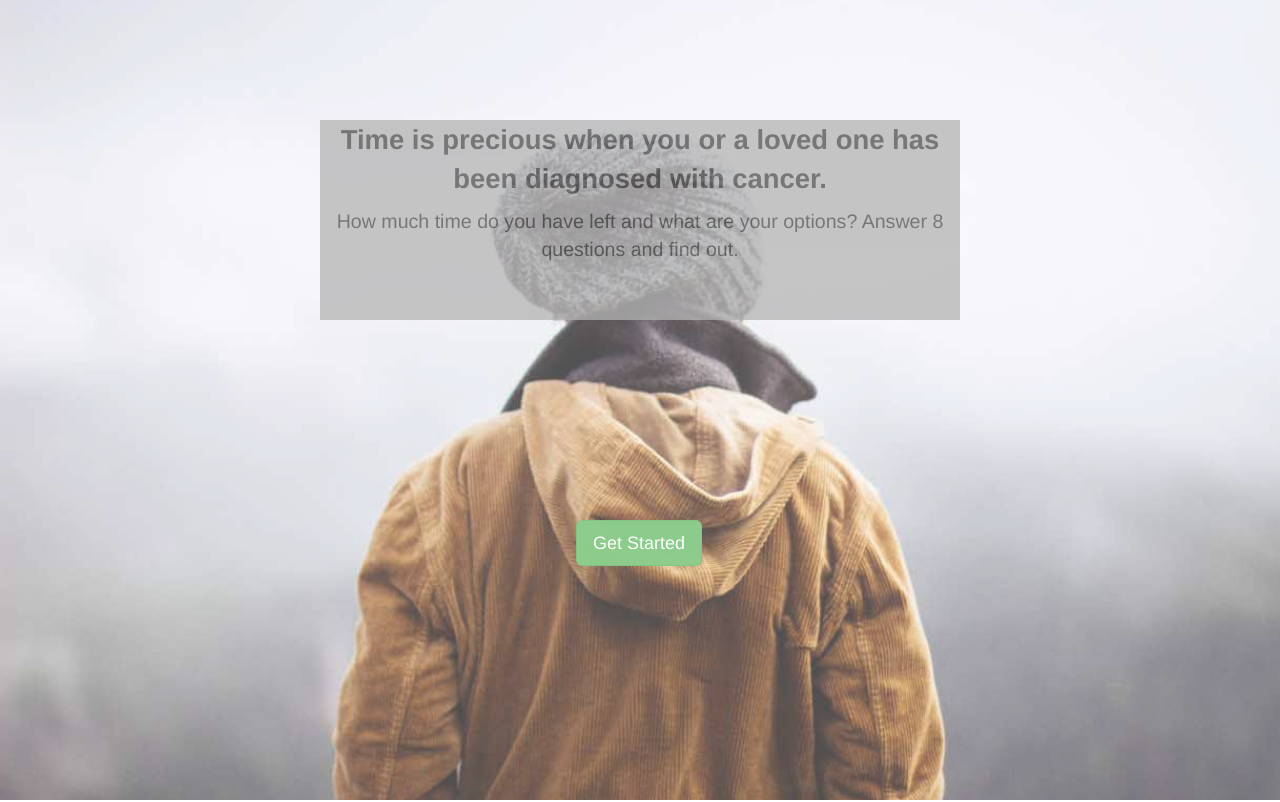
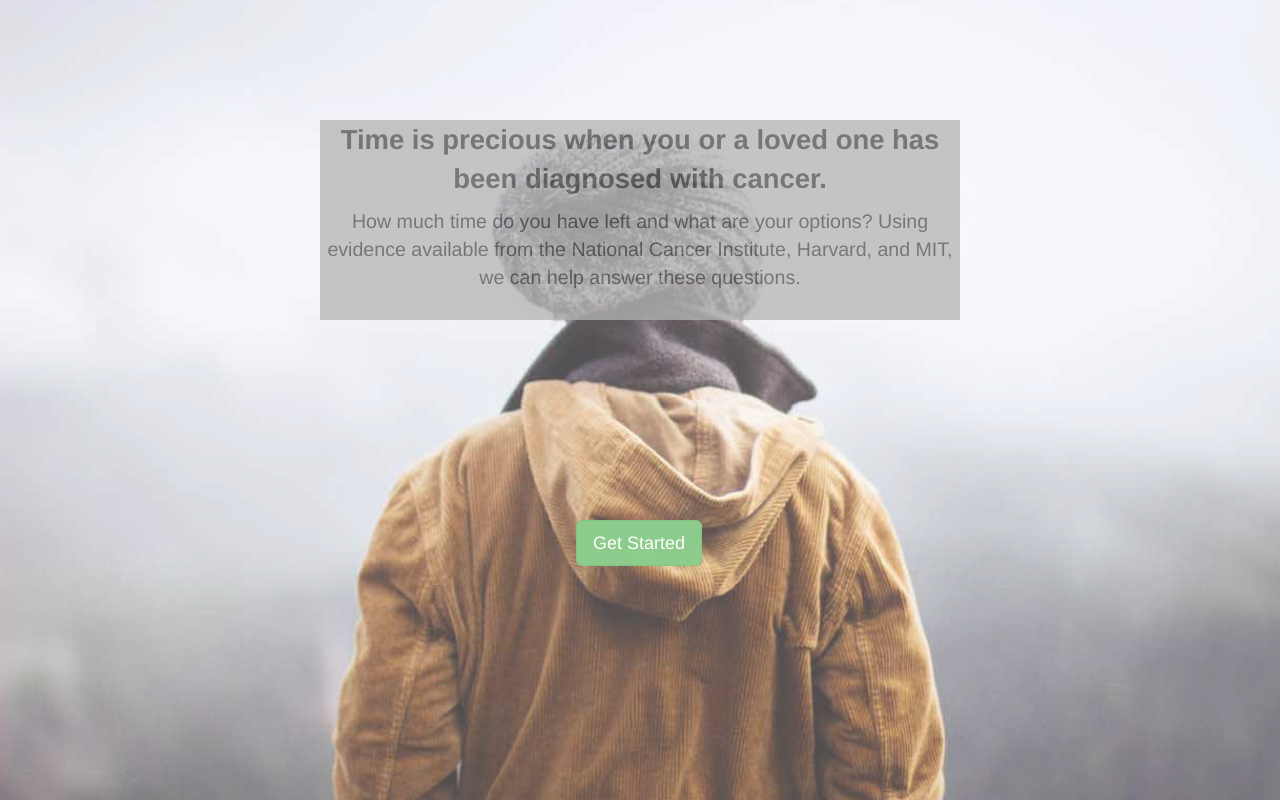
Before and after one commit to ajbSF/cancerAnswer, a plain HTML site: page index.html in a window 1280 px wide. Shown: the top 802 px of the page. Drawn offline with nearby package versions, Linux system fonts and the light colour scheme.

Commit message:
initial push

```diff
--- a/index.html
+++ b/index.html
@@ -40,7 +40,7 @@
 		<div id="home-text" text-align="center">
 			<p class='main-text'>Time is precious when you or a loved one has been diagnosed with cancer.
 
-			<p>How much time do you have left and what are your options? Answer 8 questions and find out.</p>
+			<p>How much time do you have left and what are your options? Using evidence available from the National Cancer Institute, Harvard, and MIT, we can help answer these questions.</p>
 		</div>
 		<div id="get-started">
 			<a href="#getStartedLink">
```
